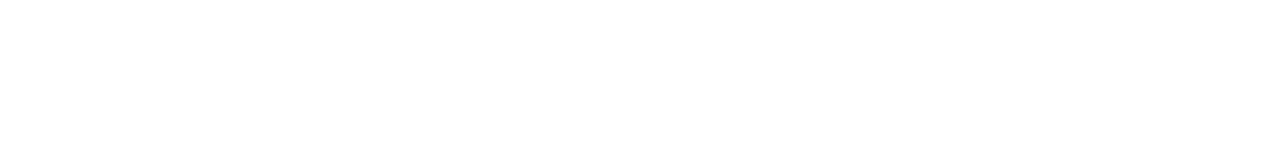
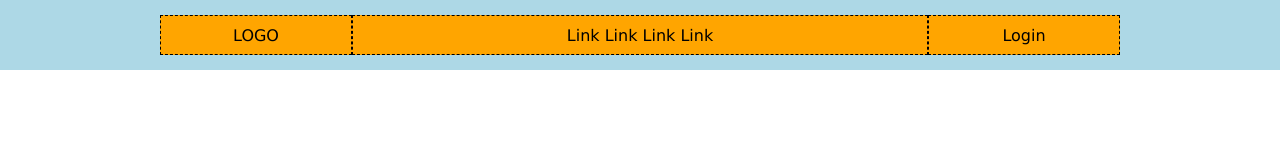
Before and after one commit to byHYONS/htmlcss-struttura-discord, a plain HTML site: page index.html in a window 1280 px wide. Drawn offline with Linux system fonts and the light colour scheme.

Commit message:
[UPD] added header

```diff
--- a/css/style.css
+++ b/css/style.css
@@ -5,3 +5,40 @@
     box-sizing: border-box;
     font-family: Verdana, Geneva, Tahoma, sans-serif;
 }
+
+header {
+    background-color: lightblue;
+}
+
+.container {
+    padding: 15px;
+    display: flex;
+    max-width: 990px;
+    margin: 0px auto;
+}
+
+
+/* COLUMNS */
+.col-20 {
+    width: 20%;
+    border: 1px dashed black;
+}
+
+.col-60 {
+    width: 60%;
+    border: 1px dashed black;
+}
+
+
+/* HEIGHT */
+.ht-40 {
+    height: 40px;
+}
+
+
+/* COLORS */
+.orange {
+    background-color: orange;
+    text-align: center;
+    line-height: 40px;
+}
--- a/index.html
+++ b/index.html
@@ -1,12 +1,23 @@
 <!DOCTYPE html>
 <html lang="en">
+
 <head>
     <meta charset="UTF-8">
     <meta name="viewport" content="width=device-width, initial-scale=1.0">
     <title>Struttura Discord</title>
     <link rel="stylesheet" href="./css/style.css">
 </head>
+
 <body>
+    <!-- HEADER -->
+    <header>
+        <div class="container">
+            <div class="col-20 orange ht-40">LOGO</div>
+            <div class="col-60 orange ht-40">Link Link Link Link</div>
+            <div class="col-20 orange ht-40">Login</div>
+        </div>
 
+    </header>
 </body>
+
 </html>
```
